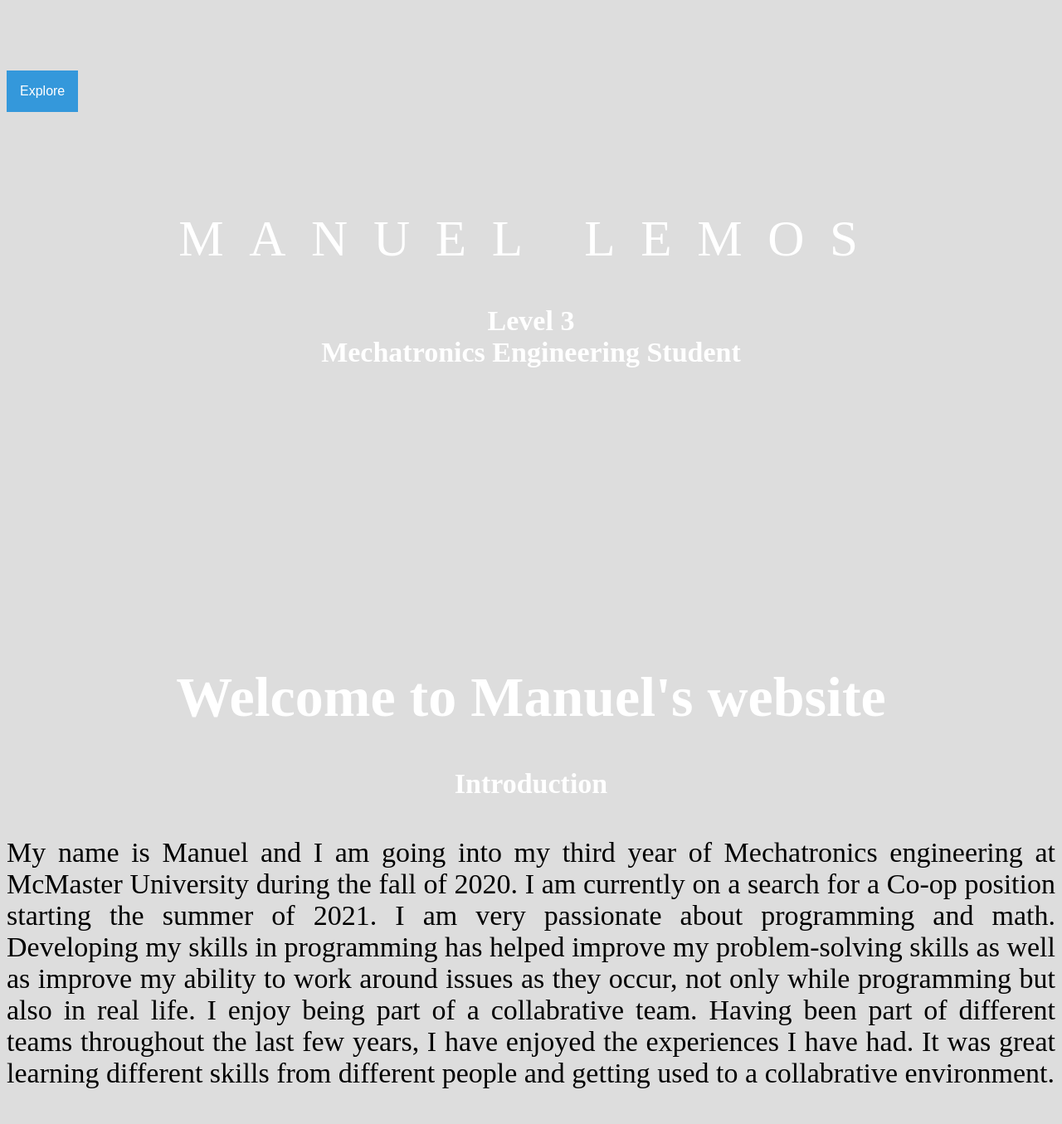
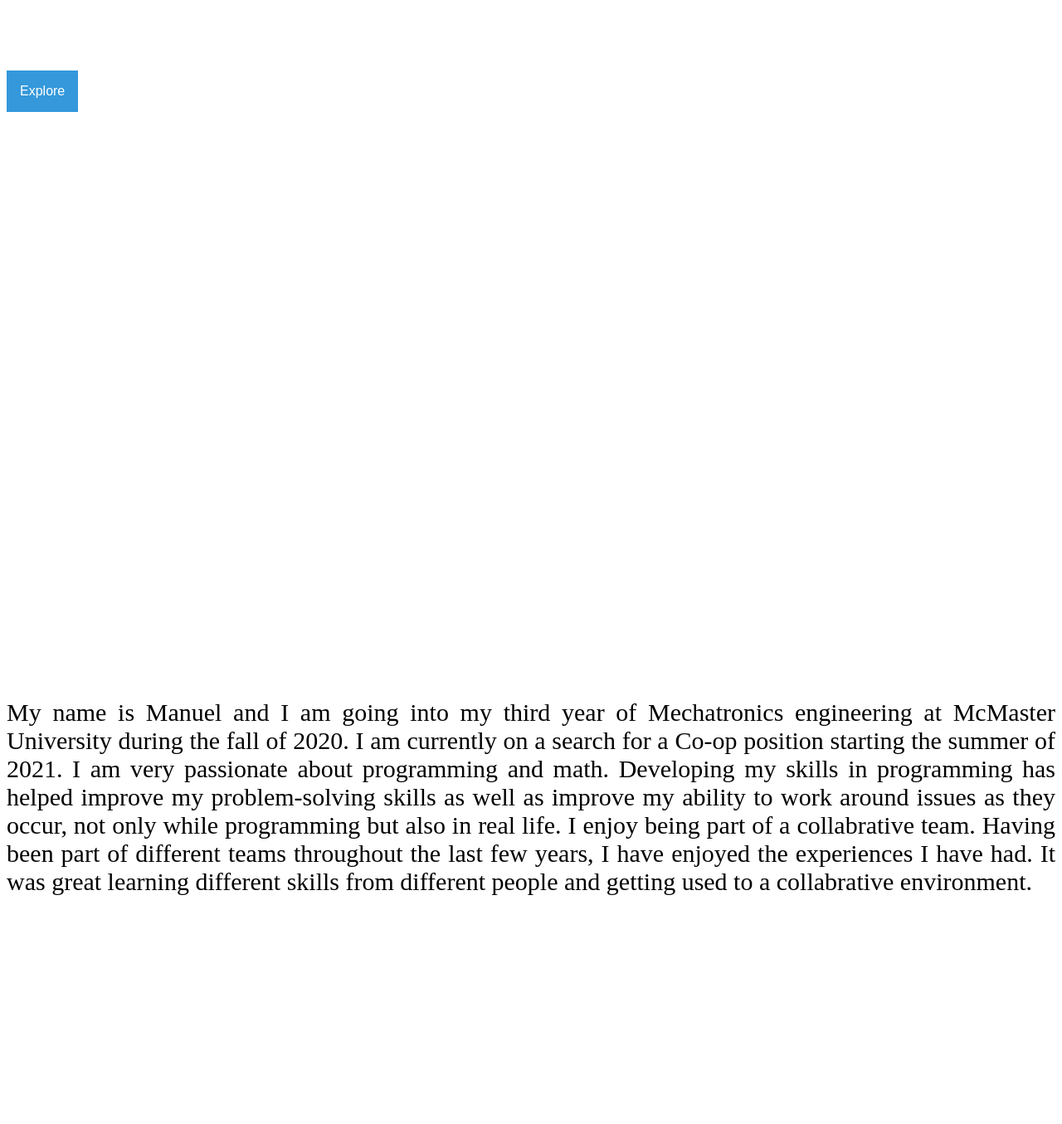
Before and after one commit to MannyLemos/MannyLemos.github.io, a Jekyll site: the page index.html, which Jekyll copies as it is, in a window 1280 px wide. Shown: the whole page at 83% size. Built offline with Jekyll 4.4.1, drawn with Linux system fonts in a browser that asks for light colours; nearby versions of some CDN libraries; a script that is not in the unit is left out; after the commit the page ends 1118 px from its top, so only the background shows below that.

Commit message:
Update index.html

```diff
--- a/index.html
+++ b/index.html
@@ -149,9 +149,8 @@
 
 <!-- Content of the page-->
 <!-- Title-->
-    <div class="container has-text-centered section">
+<body>
     	<div>
-       <br></br>
     	<h1 class="title has-text-black" >Welcome to Manuel's website</h1>
     	<p></p>
     	</div>
@@ -160,3 +159,15 @@
        <h4 class="headers" >Introduction</h4>
        <p style="text-align: justify">My name is Manuel and I am going into my third year of Mechatronics engineering at McMaster University during the fall of 2020. I am currently on a search for a Co-op position starting the summer of 2021. I am very passionate about programming and math. Developing my skills in programming has helped improve my problem-solving skills as well as improve my ability to work around issues as  they occur, not only while programming but also in real life. I enjoy being part of a collabrative team. Having been part of different teams throughout the last few years, I have enjoyed the experiences I have had. It was great learning different skills from different people and getting used to a collabrative environment.
        </p>
+
+	<style>
+		body {
+			color: #000;
+			font-size: 30px;
+			background-color: white;
+			text-align: center;
+			margin-top: 85px;
+		}
+		h1, h2, h3, h4, h5, h6, label { color: #fff; }
+	</style>
+</body>
```
Lines whose indentation alone changed are shown as unchanged.
